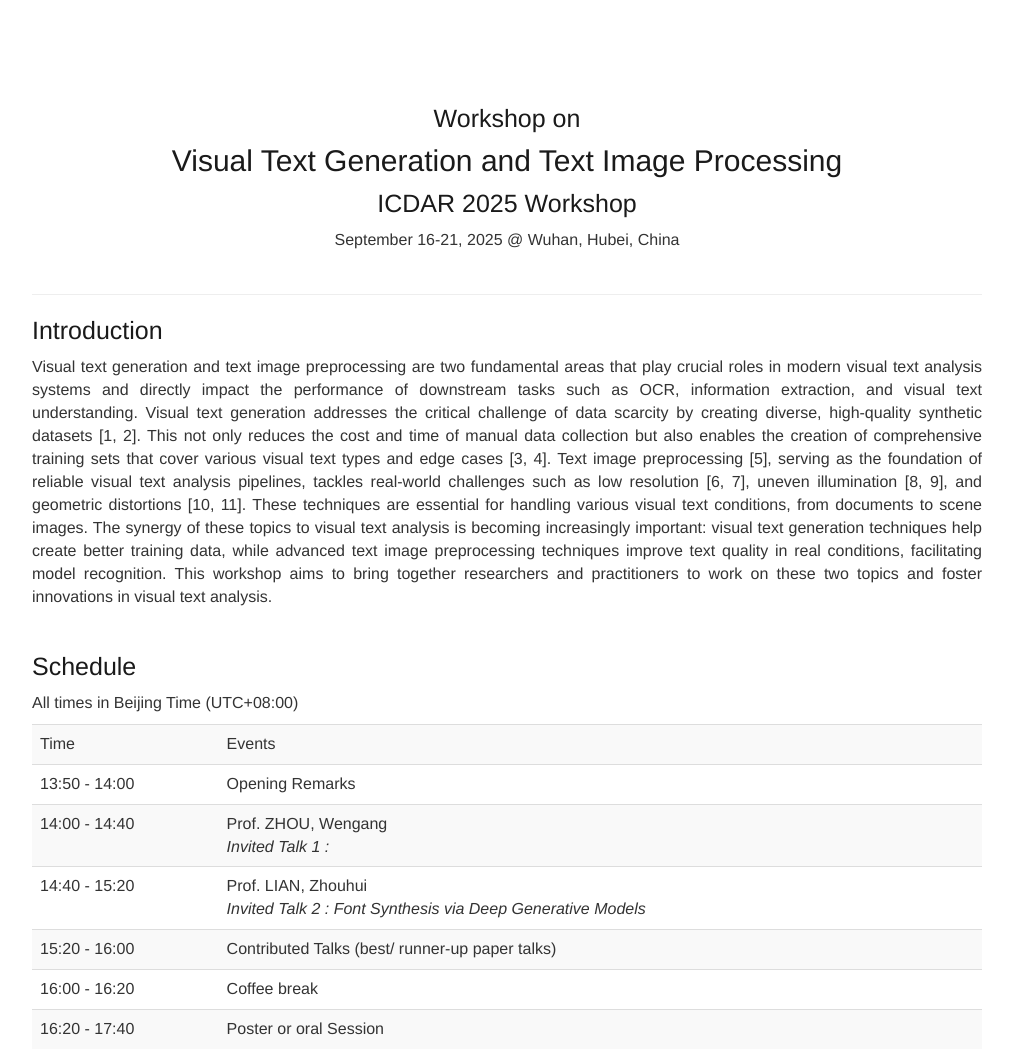
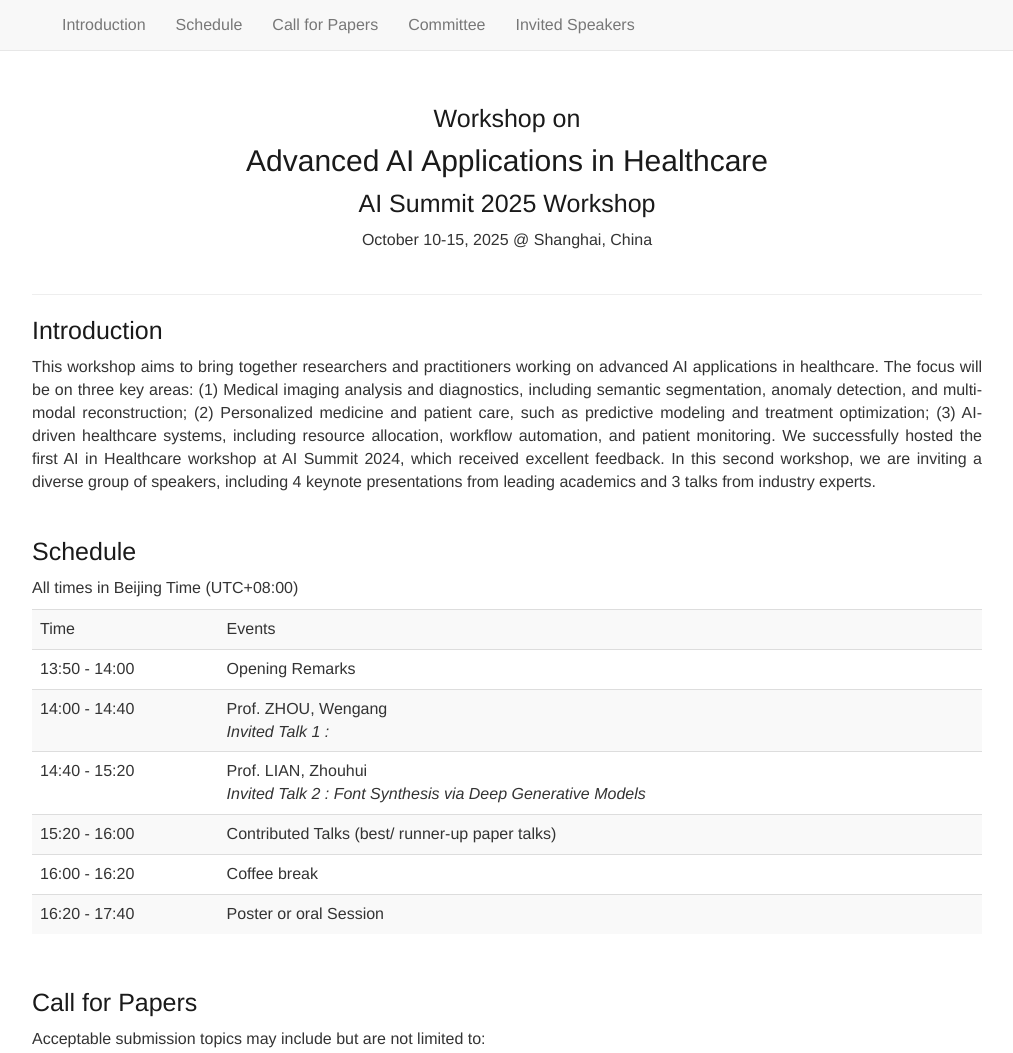
Before and after one commit to gaoxsr/gaoxsr.github.io, a plain HTML site: page index.html in a window 1280 px wide. Shown: the top 1053 px of the page, without its empty margins (133-1146 px from the left). Drawn offline with Linux system fonts and the light colour scheme.

Commit message:
Update index.html

```diff
--- a/index.html
+++ b/index.html
@@ -5,29 +5,27 @@
   <meta name="viewport" content="width=device-width, initial-scale=1.0">
   <meta http-equiv="X-UA-Compatible" content="IE=edge,chrome=1">
 
-  <meta name="keywords" content="eccv, workshop, computer vision, computer graphics, fashion, 3D, reconstruction, modeling, natural language processing, human">
+  <meta name="keywords" content="ai, workshop, machine learning, healthcare, medical imaging, data science, computer vision">
 
   <link rel="shortcut icon" href="/static/img/icn/favicon.png">
 
-
-
-  <title>Visual Text Generation and Text Image Processing</title>
-  <meta name="description" content="Website for the Workshop on Visual Text Generation and Text Image Processing at ICDAR 2025">
+  <title>Advanced AI Applications in Healthcare</title>
+  <meta name="description" content="Website for the Workshop on Advanced AI Applications in Healthcare at AI Summit 2025">
 
   <!--Open Graph Related Stuff-->
-  <meta property="og:title" content="3D Vision and Modeling Challenges in eCommerce"/>
-  <meta property="og:url" content="https://3dv-in-ecommerce.github.io/"/>
-  <meta property="og:description" content="Website for the Workshop on Visual Text Generation and Text Image Processing at ICDAR 2025"/>
-  <meta property="og:site_name" content="3D Vision and Modeling Challenges in eCommerce"/>
-  <meta property="og:image" content=""/>
-  <meta property="og:image:url" content=""/>
+  <meta property="og:title" content="Advanced AI Applications in Healthcare"/>
+  <meta property="og:url" content="https://ai-healthcare-workshop.github.io/"/>
+  <meta property="og:description" content="Website for the Workshop on Advanced AI Applications in Healthcare at AI Summit 2025"/>
+  <meta property="og:site_name" content="Advanced AI Applications in Healthcare"/>
+  <meta property="og:image" content="https://ai-healthcare-workshop.github.io/static/img/bg.png"/>
+  <meta property="og:image:url" content="https://ai-healthcare-workshop.github.io/static/img/bg.png"/>
 
   <!--Twitter Card Stuff-->
   <meta name="twitter:card" content="summary_large_image"/>
-  <meta name="twitter:title" content="3D Vision and Modeling Challenges in eCommerce"/>
-  <meta name="twitter:image" content="https://3dv-in-ecommerce.github.io/static/img/bg.png">
-  <meta name="twitter:url" content="https://3dv-in-ecommerce.github.io/"/>
-  <meta name="twitter:description" content="Website for the Workshop on Visual Text Generation and Text Image Processing at ICDAR 2025"/>
+  <meta name="twitter:title" content="Advanced AI Applications in Healthcare"/>
+  <meta name="twitter:image" content="https://ai-healthcare-workshop.github.io/static/img/bg.png"/>
+  <meta name="twitter:url" content="https://ai-healthcare-workshop.github.io/"/>
+  <meta name="twitter:description" content="Website for the Workshop on Advanced AI Applications in Healthcare at AI Summit 2025"/>
 
   <!-- CSS  -->
   <link rel="stylesheet" type="text/css" href="/static/css/bootstrap.min.css">
@@ -36,9 +34,30 @@
 
   <body>
 
-    <!-- <div class="top-strip"></div> -->
+    <div class="navbar navbar-default navbar-fixed-top">
+      <div class="container">
 
+        <div class="navbar-header">
+          <a class="navbar-brand" href="/"></a>
+          <button class="navbar-toggle" type="button" data-toggle="collapse" data-target="#navbar-main">
+            <span class="icon-bar"></span>
+            <span class="icon-bar"></span>
+            <span class="icon-bar"></span>
+          </button>
+        </div>
 
+        <div class="navbar-collapse collapse" id="navbar-main">
+          <ul class="nav navbar-nav">
+            <li><a href="#intro">Introduction</a></li>
+            <li><a href="#schedule">Schedule</a></li>
+            <li><a href="#call">Call for Papers</a></li>
+            <li><a href="#committee">Committee</a></li>
+            <li><a href="#speakers">Invited Speakers</a></li>
+          </ul>
+        </div>
+
+      </div>
+    </div>
 
     <div class="container">
       <div class="page-content">
@@ -46,28 +65,15 @@
     <div class="row">
       <div class="col-xs-12">
         <center><h2>Workshop on</h2></center>
-    <center><h1>Visual Text Generation and Text Image Processing</h1></center>
-    <center><h2>ICDAR 2025 Workshop</h2></center>
-    <center><span style="font-weight:400;">September 16-21, 2025 @ Wuhan, Hubei, China</span></center>
+        <center><h1>Advanced AI Applications in Healthcare</h1></center>
+        <center><h2>AI Summit 2025 Workshop</h2></center>
+        <center><span style="font-weight:400;">October 10-15, 2025 @ Shanghai, China</span></center>
         <center><span style="color:#e74c3c;font-weight:400;"></span></center>
         <br />
       </div>
     </div>
 
     <hr />
-
-<!--<b>📢 Calling all researchers and enthusiasts! 🚀 Join our thrilling fine-grained 3D part labeling challenge built on the Amazon Berkeley Objects (ABO) Dataset: <a href="https://eval.ai/web/challenges/challenge-page/2027/overview" target="_blank">https://eval.ai/web/challenges/challenge-page/2027/overview</a>.</b>-->
-<!-- <b>📢 Live Q&A on Slido: <a href="https://app.sli.do/event/iYUGKVgj6AVdjGhY5dzvAd" target="_blank">https://tinyurl.com/3DVeComm-slido</a> (use it to ask questions for presentations and panel discussion).</b> <br/>
-<b>📢 Remote presentations on Zoom: <a href="https://sfu.zoom.us/j/82710628380?pwd=OQaJJGWXuRr7IYakyPd8k6Em6iUAeg.1" target="_blank">https://tinyurl.com/3DVeComm-zoom</a>.</b> -->
-
-<!-- <b>Join live stream <a href="https://live.allintheloop.net/Agenda/ortra/ortraECCV2022/View_agenda/236653">here</a> (ECCV registration required).</b>
-
-<b>Submit questions to the authors of the accepted papers: <a href="https://forms.gle/FFFVHVeTtcVkWg2n8">https://forms.gle/FFFVHVeTtcVkWg2n8</a>.</b>
-
-<b>Submit questions for the closing panel discussion using this google form: <a href="https://forms.gle/XADQAVR8HNavtVRj6">https://forms.gle/XADQAVR8HNavtVRj6</a>.</b>
-
-
- <b>Please give us your feedback on how the workshop went using this Google form: <a href='https://forms.gle/utMpEnF4hmUcR19S7'>https://forms.gle/utMpEnF4hmUcR19S7</a>.</b> -->
 
     <div class="row" id="intro">
       <div class="col-xs-12">
@@ -77,18 +83,15 @@
     <div class="row">
       <div class="col-xs-12">
         <p>
-      Visual text generation and text image preprocessing are two fundamental areas that play crucial roles in modern visual text analysis systems and directly impact the performance of downstream tasks such as OCR, information extraction, and visual text understanding.
-      Visual text generation addresses the critical challenge of data scarcity by creating diverse, high-quality synthetic datasets [1, 2]. This not only reduces the cost and time of manual data collection but also enables the creation of comprehensive training sets that cover various visual text types and edge cases [3, 4]. Text image preprocessing [5], serving as the foundation of reliable visual text analysis pipelines, tackles real-world challenges such as low resolution [6, 7], uneven illumination [8, 9], and geometric distortions [10, 11]. These techniques are essential for handling various visual text conditions, from documents to scene images.
-      The synergy of these topics to visual text analysis is becoming increasingly important: visual text generation techniques help create better training data, while advanced text image preprocessing techniques improve text quality in real conditions, facilitating model recognition. This workshop aims to bring together researchers and practitioners to work on these two topics and foster innovations in visual text analysis.
-      <!-- This workshop aims to bring together researchers working on 3D computer vision and graphics for eCommerce, with a focus on the three topics:
-      (1) 3D shape/scene understanding and generation e.g. semantic segmentation, affordance and motion, multi-view reconstruction;
-      (2) Digital human and fashion e.g. virtual try-ons and personalized fashion recommendation;
-      (3) Foundation-model-assisted reasoning e.g. shape/scene synthesis from texts, language grounding in 3D models and diffusion-based 3D generative models. We successfully hosted the <a href="/iccv2023/">the first 3DV in eCommerce workshop at ICCV 2023</a> which was very well-received and inspiring to the audience. In this second workshop, we are inviting a fully new line of speakers including 3 keynote presentations from academia and 3 talks from industry experts.  -->
-     <!--This workshop aims to bring together researchers working on generative models of 3D shapes and scenes with researchers and practitioners who use these generative models in a variety of research areas. For our purposes, we define "generative model" to include methods that synthesize geometry unconditionally as well as from sensory inputs (e.g. images), language, or other high-level specifications. Vision tasks that can benefit from such models include scene classification and segmentation, 3D reconstruction, human activity recognition, robotic visual navigation, question answering, and more.-->
+          This workshop aims to bring together researchers and practitioners working on advanced AI applications in healthcare. The focus will be on three key areas:
+          (1) Medical imaging analysis and diagnostics, including semantic segmentation, anomaly detection, and multi-modal reconstruction;
+          (2) Personalized medicine and patient care, such as predictive modeling and treatment optimization;
+          (3) AI-driven healthcare systems, including resource allocation, workflow automation, and patient monitoring. We successfully hosted the first AI in Healthcare workshop at AI Summit 2024, which received excellent feedback. In this second workshop, we are inviting a diverse group of speakers, including 4 keynote presentations from leading academics and 3 talks from industry experts.
         </p>
       </div>
     </div>
     <p><br /></p>
+
 
 <div class="row">
   <div class="col-xs-12">
```
Lines whose indentation alone changed are shown as unchanged.
